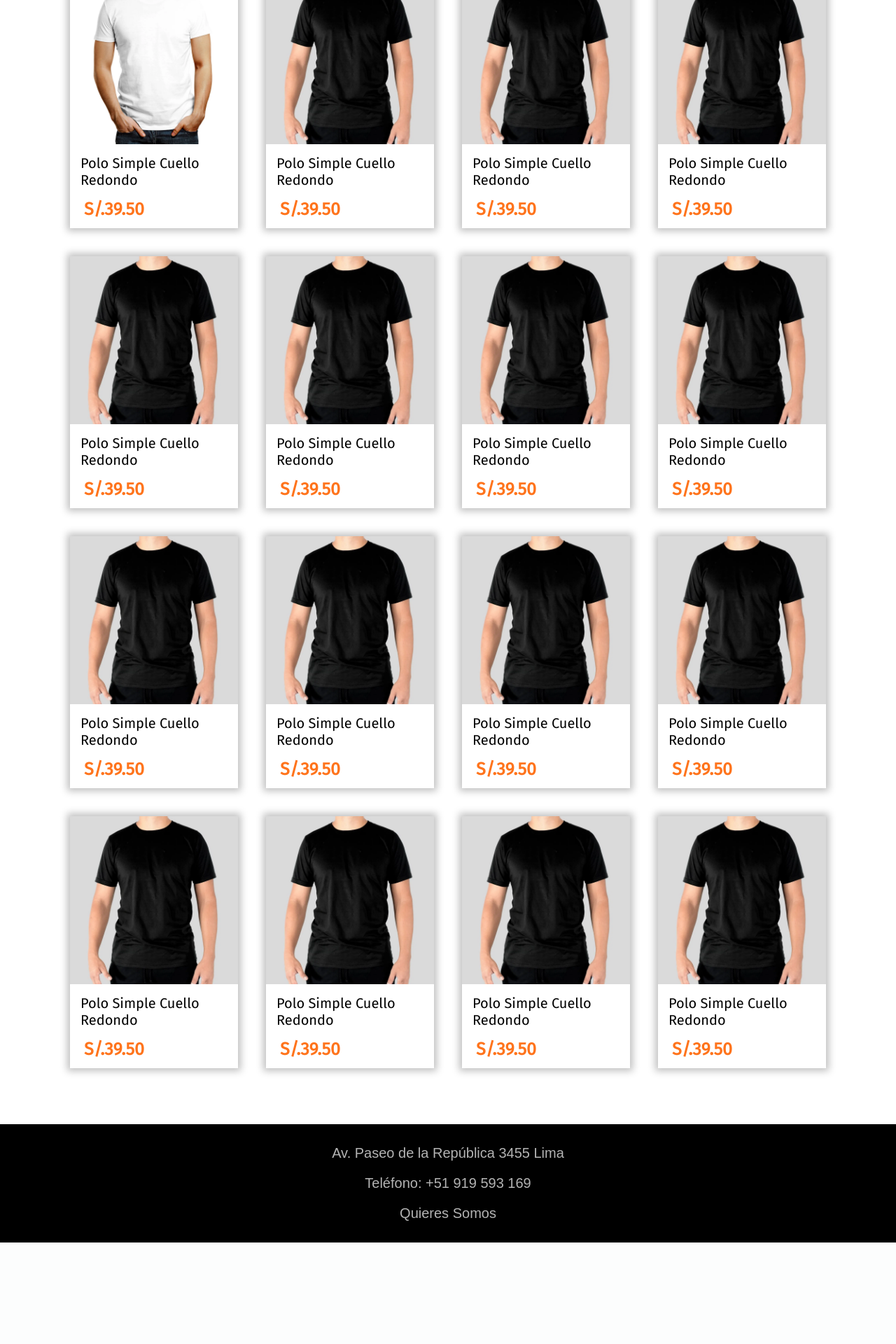
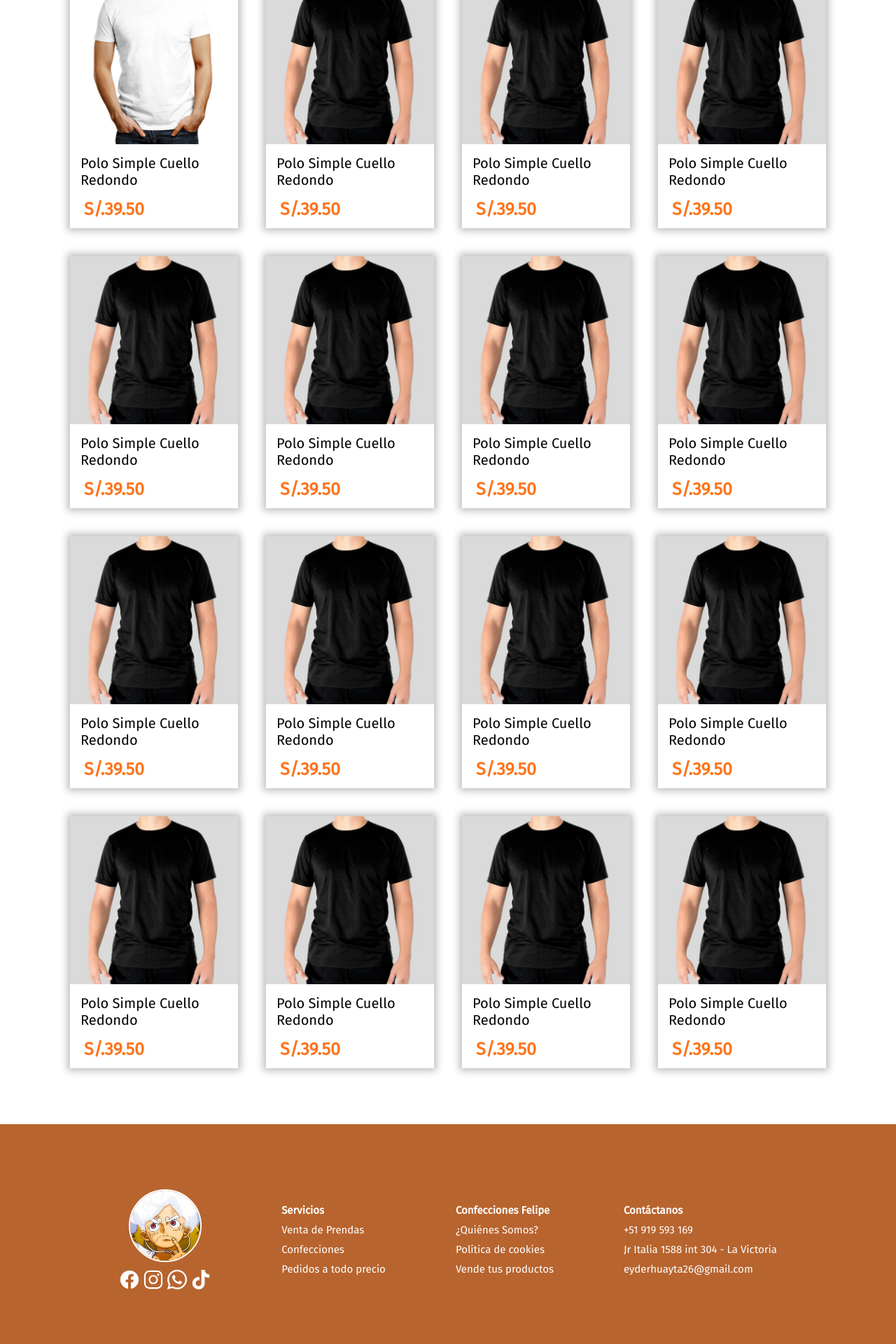
Before and after one commit to ELEyder/moda-luz-web, a PHP site: page /main in a window 1280 px wide. Shown: the part 1000-2920 px from the top of the page at 70% size. Before the commit the page ends 2775 px from the top, so only its background shows below. Run offline with PHP 8.4, Linux system fonts and the light colour scheme; data comes from the database, SQL or seed files in the repository; data that the repository does not hold is empty.

Commit message:
header terminado

```diff
--- /dev/null
+++ b/content/styles/footer.css
@@ -0,0 +1,74 @@
+:root {
+    --color-primario: #FF741C;
+    --color-secundario: #B8642F;
+    --fuente-principal: 'Fira Sans', sans-serif;
+    --separación-divs-header: 4rem;
+    --ancho-card: 24rem;
+}
+html{
+    font-size: 10px;
+}
+/* ------------------------------------------------------------ PIE --------------------------------------- */
+footer{
+    height: 33rem;
+    display: flex;
+    align-items: center;
+    justify-content: center;
+    background-color: var(--color-secundario);
+}
+div.contenido-footer{
+    display: flex;
+    flex-direction: row;
+}
+.f1 , .f2, .f3, .f4 {
+    display: flex;
+    flex-direction: column;
+    align-items: left;
+    justify-content: center;
+    margin-right: 10rem;
+}
+.f1 {
+    align-items: center;
+}
+.f4{
+    margin-right: 0rem;
+}
+
+img.logo-footer {
+    width: 10rem;
+    height: 10rem;
+    border-radius: 50%;
+    border: solid white 2px;
+    margin: 0px;
+    margin-bottom: 1rem;
+}
+div.redes {
+    display: flex;
+    justify-content: center;
+    align-items: center;
+}
+img.red {
+    width: 3rem;
+    height: 3rem;
+    margin: 0px;
+    margin-right: 4px;
+}
+img.red:last-child{
+    margin-right: 0px;
+}
+h1 {
+    font-size: 1.5rem;
+    color: white;
+    font-weight: bold;
+    margin: 0px;
+    margin-bottom: 1rem;
+}
+p{
+    font-size: 1.5rem;
+    color: white;
+    margin: 0px;
+    margin-bottom: 1rem;
+}
+p:last-child {
+    margin-bottom: 0rem;
+}
--- a/content/styles/style.css
+++ b/content/styles/style.css
@@ -121,31 +43,3 @@ img.market {
 p {
     margin-bottom: 0px;
 }
-/* ------------------------------------------------------------ PIE --------------------------------------- */
-footer.contenido{
-    display: flex;
-    align-items: center;
-    justify-content: center;
-    flex-direction: column;
-    background-color: rgb(0, 0, 0);
-    color: rgb(179, 179, 179);
-    padding: 20px;
-}
-footer.contenido p{
-    font-size: 20px;
-    font-family: Arial, Helvetica, sans-serif;
-    margin: 10px;
-}
-a.nosotros {
-    color: rgb(77, 77, 77);
-    font-family: Arial, Helvetica, sans-serif;
-    font-weight: bold;
-    text-decoration: none;
-    font-size: 20px;
-    margin: 5px;
-}
-a.nosotros:hover{
-    text-decoration: none;
-    font-weight: bold;
-    color: rgb(252, 252, 252);
-}
--- a/views/footer.php
+++ b/views/footer.php
@@ -1,5 +1,33 @@
-<footer class="contenido">
-		<p>Av. Paseo de la República 3455 Lima</p>
-        <p>Teléfono: +51 919 593 169</p>
-		<p>Quieres Somos</p>
+<link rel="stylesheet" href="content/styles/footer.css">
+
+<footer>
+	<div class="contenido-footer">
+		<div class="f1">
+			<img class='logo-footer' src="content/img/logo.png" alt="Logo">
+			<div class="redes">
+				<img class='red' src="content/img/icons/facebook.svg" alt="">
+				<img class='red' src="content/img/icons/instagram.svg" alt="">
+				<img class='red' src="content/img/icons/whatsapp.svg" alt="">
+				<img class='red' src="content/img/icons/tiktok.svg" alt="">
+			</div>
+		</div>
+		<div class="f2">
+			<h1>Servicios</h1>
+			<p>Venta de Prendas</p>
+			<p>Confecciones</p>
+			<p>Pedidos a todo precio</p>
+		</div>
+		<div class="f3">
+			<h1>Confecciones Felipe</h1>
+			<p>¿Quiénes Somos?</p>
+			<p>Política de cookies</p>
+			<p>Vende tus productos</p>
+		</div>
+		<div class="f4">
+			<h1>Contáctanos</h1>
+			<p>+51 919 593 169</p>
+			<p>Jr Italia 1588 int 304 - La Victoria</p>
+			<p>eyderhuayta26@gmail.com</p>
+		</div>
+	</div>
 </footer>
--- a/views/header.php
+++ b/views/header.php
@@ -1,3 +1,4 @@
+		<link rel="stylesheet" href="content/styles/header.css">
 		<header>
 			<div class = "logo">
 				<a href="main">
@@ -14,6 +15,6 @@
 				<img class="mi-cuenta" src="content/img/foto-perfil.png" alt="foto">
 			</div>
 			<div class="carrito">
-				<h1>C</h1>
+				<img class="carrito" src="content/img/icons/cart.svg" alt="Carrito de Compras">
 			</div>
 		</header>
```
Also changed, not shown: other parts of content/styles/style.css (+0 -78 lines), content/styles/header.css (added, +93 -0 lines), content/img/icons/cart.svg (added), content/img/icons/facebook.svg (added), content/img/icons/instagram.svg (added), content/img/icons/shopping_cart_FILL0_wght400_GRAD0_opsz24.svg (deleted), content/img/icons/tiktok.svg (added), content/img/icons/whatsapp.svg (added).
